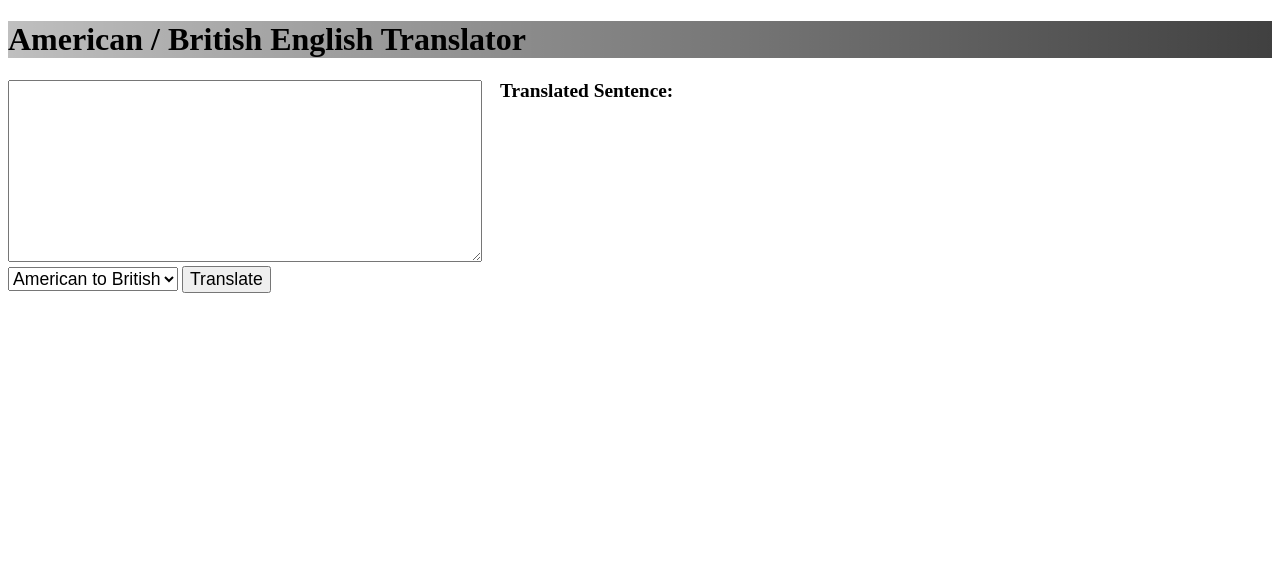
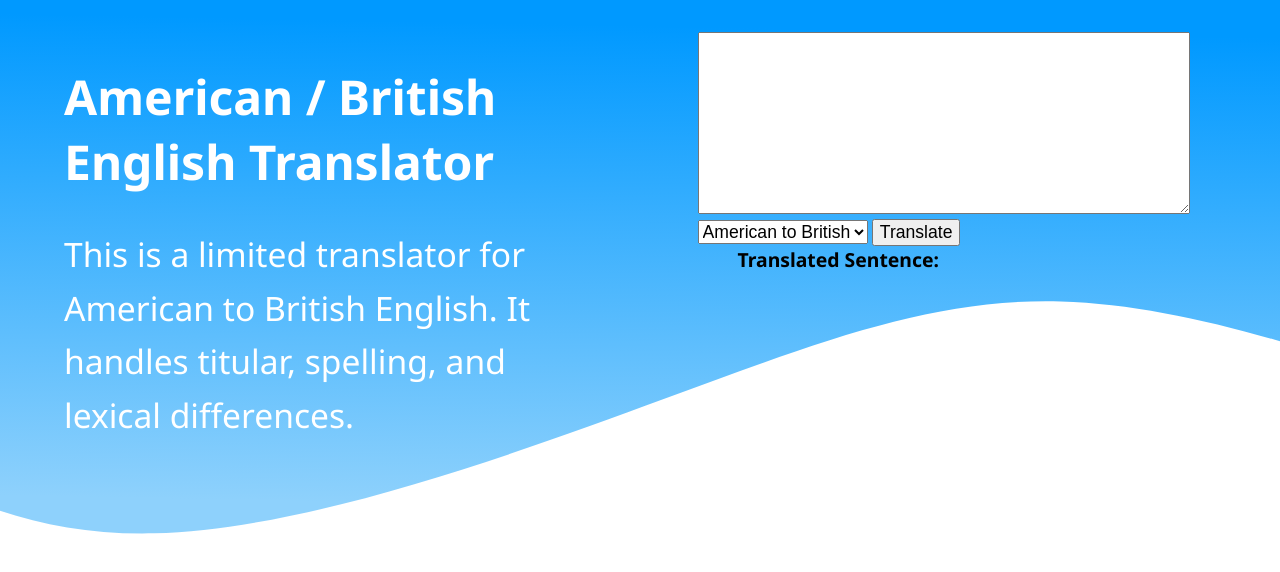
Before and after one commit to 1jds/fcc-british-american-translator, a website: page views/index.html in a window 1280 px wide. Drawn offline with Linux system fonts and the light colour scheme.

Commit message:
css changes

```diff
--- a/public/style.css
+++ b/public/style.css
@@ -1,15 +1,63 @@
+@import url('https://fonts.googleapis.com/css2?family=Noto+Sans:wght@400;700&display=swap');
+
+*,
+*::after,
+*::before {
+  box-sizing:border-box
+}
+
+img {
+  max-width:100%;
+}
+
+body {
+  margin: 0;
+  font-family: 'Noto Sans', sans-serif;
+}
+
+.font-white {
+  color: #fff;
+}
+
+.wrapper {
+  min-height: 100vh;
+  padding: 2rem 4rem;
+  display:flex;
+  justify-content: space-between;
+  background-image: url(./wave.svg);
+  background-repeat: no-repeat;
+  background-size: cover;
+  background-position: top;
+
+  /* background: linear-gradient(
+    #0099FF,
+    #5abcfd
+  ); */
+}
+.tag-line-to-h1 {
+    font-weight: 400;
+    font-size: 2.1rem;
+    line-height: 1.6;
+}
 header {
-  background-image: linear-gradient(
+  width: 45%
+  /* background-image: linear-gradient(
     90deg,
     rgba(0, 0, 0, 0.25),
     rgba(0, 0, 0, 0.75)
 
-  )
+  ) */
+}
+
+h1 {
+  font-weight: 700;
+  font-size: 3rem;
 }
 
 .container {
-  display: flex;
-  flex-direction: column;
+  width: 45%;
+  /* display: flex;
+  flex-direction: column; */
 }
 
 .form-container {
--- a/views/index.html
+++ b/views/index.html
@@ -12,19 +12,23 @@
 </head>
 
 <body>
+  <div class="wrapper">
   	<header>
-		<h1>
+  		<h1 class="font-white">
   			American / British English Translator
   		</h1>
+      <p class="tag-line-to-h1 font-white">
+        This is a limited translator for American to British English. It handles titular, spelling, and lexical differences.
+      </p>
   	</header>
-	<!-- <hr style="margin: 25px" /> -->
   	<div class="container">
   		<div class="form-container">
   			<textarea
             rows="10"
             cols="60"
             id="text-input"
-        ></textarea>
+          >
+        </textarea>
         <br />
         <select id="locale-select">
           <option value="american-to-british">American to British</option>
@@ -40,6 +44,7 @@
         </div>
       </div>
     </div>
+  </div>
   </body>
   <script src="../public/index.js"></script>
 </html>
```
Also changed, not shown: public/wave.svg (added). Lines whose indentation alone changed are shown as unchanged.
